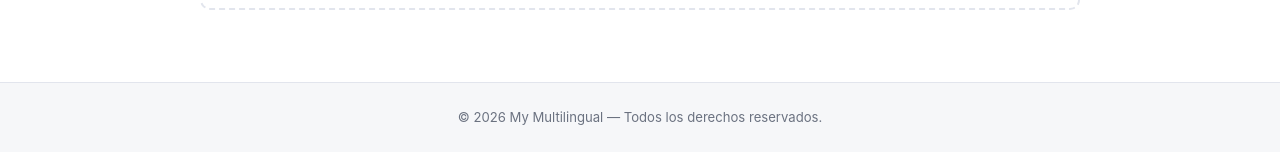
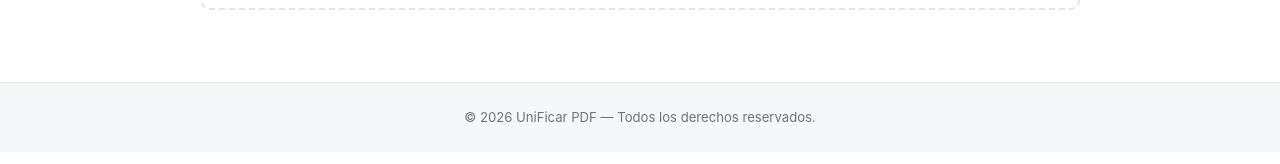
Before and after one commit to rforrupesh/jekyllmultilingual, a Jekyll site: the page built from splitpdf.md, in a window 1280 px wide. Shown: the part 506-670 px from the top of the page. Built offline with Jekyll 4.4.1, drawn with Linux system fonts in a browser that asks for light colours.

Commit message:
Update _config.yml

```diff
--- a/_config.yml
+++ b/_config.yml
@@ -1,4 +1,4 @@
-title: "My Multilingual"
+title: "UniFicar PDF"
 description: A Jekyll site in English and French
 baseurl: "/jekyllmultilingual"
 url: "https://rforrupesh.github.io"
```
